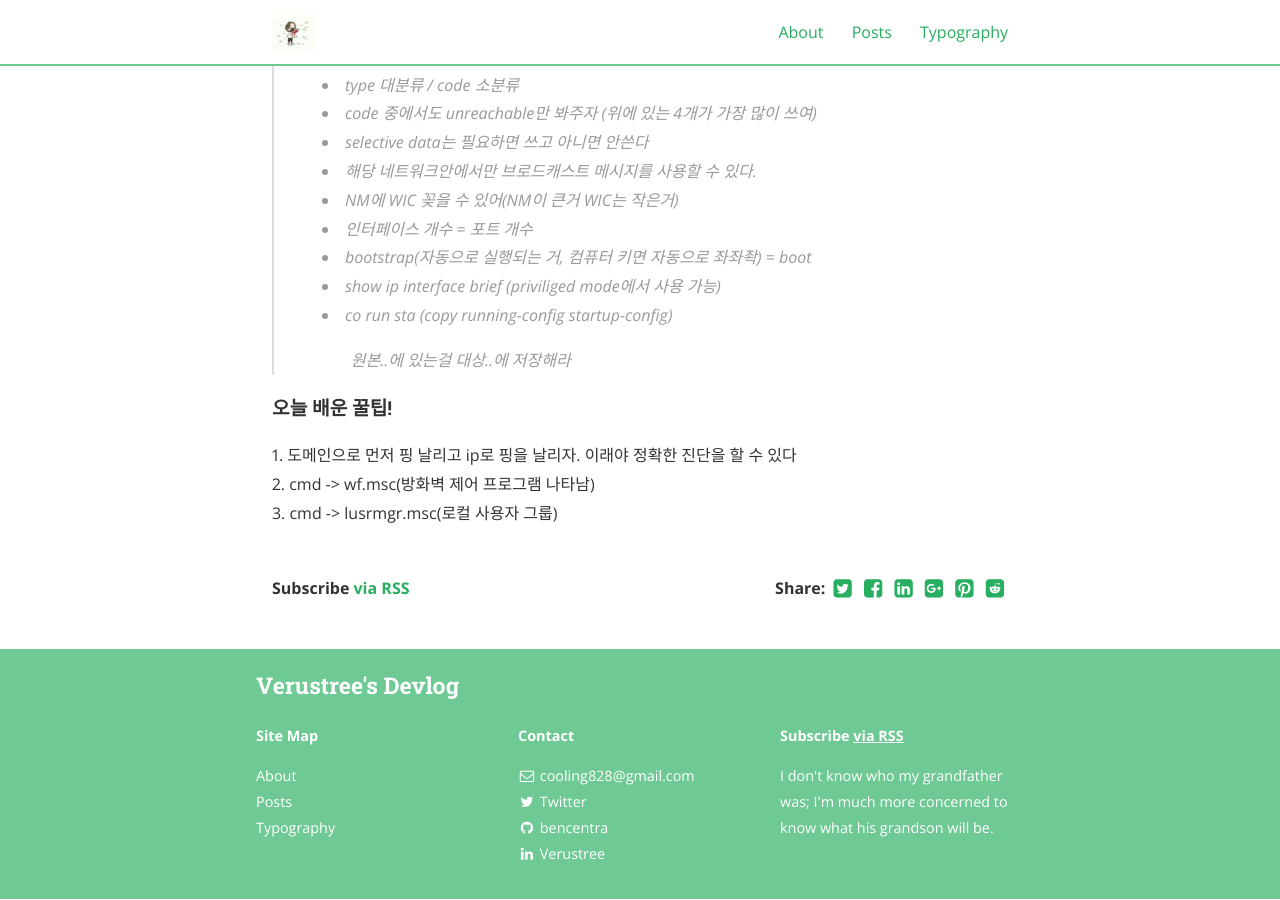
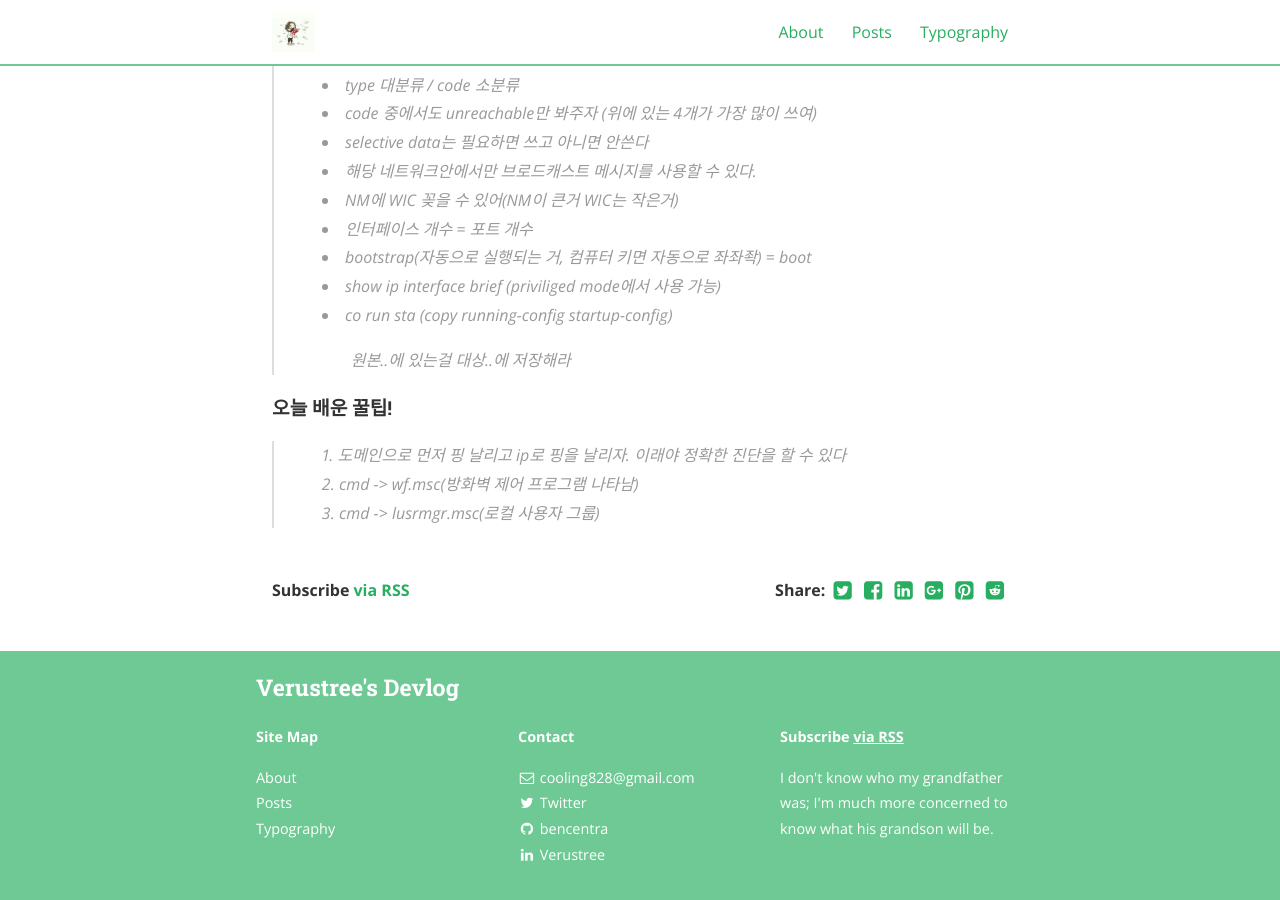
Before and after one commit to verustree/verustree.github.io, a Jekyll site: the page built from _posts/2020-03-11-TIL.md, in a window 1280 px wide and 900 px high, scrolled down 840 px. Built offline with Jekyll 4.4.1, drawn with Linux system fonts in a browser that asks for light colours; nearby versions of some CDN libraries.

```diff
--- a/_posts/2020-03-11-TIL.md
+++ b/_posts/2020-03-11-TIL.md
@@ -36,8 +36,8 @@ categories: TIL
 </p>
 
 <p>
-<h4>오늘 배운 꿀팁!</h4>
+<h4>오늘 배운 꿀팁!</h4><blockquote>
 1. 도메인으로 먼저 핑 날리고 ip로 핑을 날리자.  이래야 정확한 진단을 할 수 있다<br>
 2. cmd -> wf.msc(방화벽 제어 프로그램 나타남)<br>
-3. cmd -> lusrmgr.msc(로컬 사용자 그룹)
+3. cmd -> lusrmgr.msc(로컬 사용자 그룹)</blockquote>
 </p>
```
